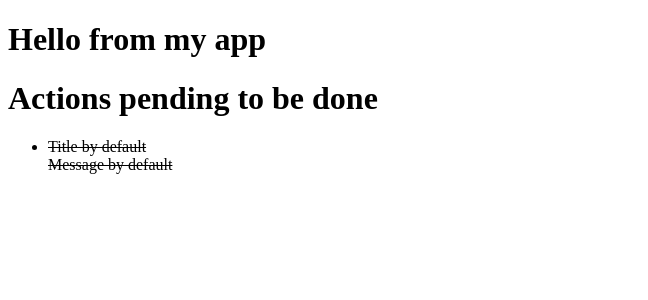
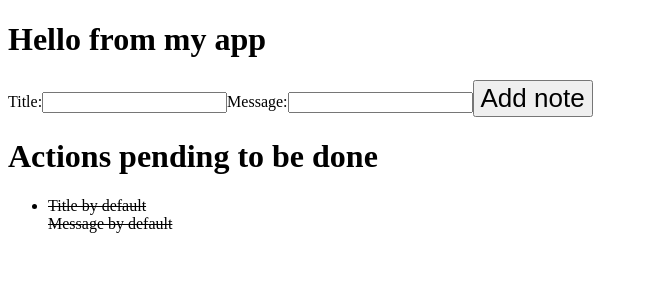
Before and after one commit to johnnycastro72/to-do-app-react, a React (Vite) app: page / in a window 1280 px wide. Shown: the top 300 px of the page, without its empty margins (0-648 px from the left). Built offline with nearby package versions, Linux system fonts and the light colour scheme.

Commit message:
Add Note Form
The form for adding notes was created

```diff
--- a/src/App.jsx
+++ b/src/App.jsx
@@ -1,4 +1,5 @@
 import "./App.css";
+import Form from "./components/Form";
 import ListOfToDo from "./components/ListOfToDo";
 import StoreProvider from './components/StoreProvider'
 
@@ -6,6 +7,7 @@
   return (
     <StoreProvider>
       <h1>Hello from my app</h1>
+      <Form />
       <ListOfToDo />
     </StoreProvider>
   );
--- a/src/components/Form.jsx
+++ b/src/components/Form.jsx
@@ -0,0 +1,43 @@
+import React, { useContext, useState } from "react";
+import { Store } from "./StoreProvider";
+
+const Form = () => {
+  const onAdd = (event) => {
+    event.preventDefault();
+    if(title&&message){
+        dispatch({
+            type: 'add-note',
+            payload: {
+                title,
+                message
+            }
+        })
+    }
+  };
+
+  const {state, dispatch} = useContext(Store)
+
+  const [title, setTitle] = useState("");
+
+  const [message, setMessage] = useState("");
+
+  const addingTitle = (e) => {
+      setTitle(e.target.value)
+  };
+
+  const addingMessage = (e) => {
+      setMessage(e.target.value)
+  };
+
+  return (
+    <form>
+      <label>Title:</label>
+      <input onChange={addingTitle} type="text" name="title" />
+      <label>Message:</label>
+      <input onChange={addingMessage} type="text" name="message" />
+      <button onClick={onAdd}>Add note</button>
+    </form>
+  );
+};
+
+export default Form;
--- a/src/components/Reducer.jsx
+++ b/src/components/Reducer.jsx
@@ -1,7 +1,17 @@
 function reducer(state, action) {
     switch(action.type){
         case 'add-note':
-            return state
+            const newNote = {
+                id: Math.floor(Math.random()*100),
+                title: action.payload.title,
+                message: action.payload.message,
+                done: false
+            }
+            const newListOfNotesAddedOne = [...state.listOfNotes, newNote]
+            const newStateAddNote = {
+                ...state, listOfNotes: newListOfNotesAddedOne
+            }
+            return newStateAddNote
         case 'remove-note':
             return state
         case 'update-note':
```
Also changed, not shown: src/components/ListOfToDo.jsx (+7 -3 lines).
